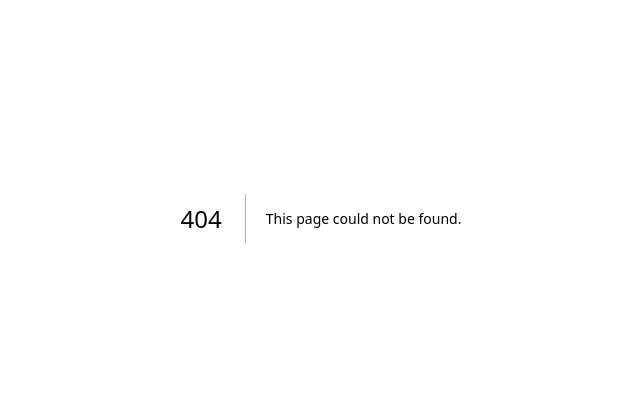
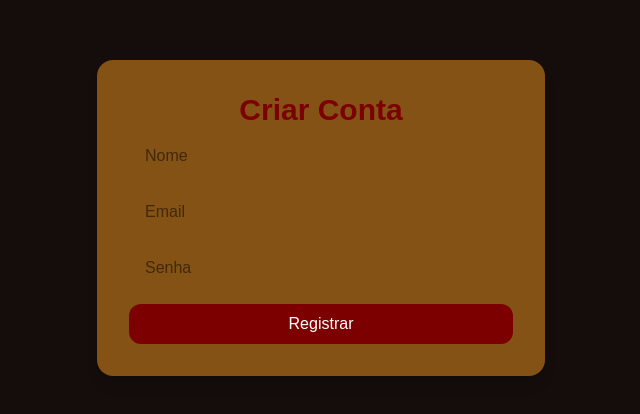
Before and after one commit to dev-pedr0/dark-heresy-rpg, a Next.js app: page /register in a window 1280 px wide. Before the commit this address had no page. Shown: the part 182-596 px from the top of the page, without its empty margins (319-959 px from the left). Built offline with nearby package versions, Linux system fonts and the light colour scheme.

Commit message:
Login com github, google, email e registro com email e senha. Todos ok

```diff
--- /dev/null
+++ b/src/app/api/register/route.ts
@@ -0,0 +1,41 @@
+import { PrismaClient } from "@prisma/client";
+import bcrypt from "bcryptjs";
+import { NextResponse } from "next/server";
+
+const prisma = new PrismaClient();
+
+export async function POST(req: Request) {
+    try {
+        const { name, email, password } = await req.json();
+
+        if (!name || !email || !password) {
+            return NextResponse.json(
+                { message: "Todos os campos são obrigatórios." },
+                { status: 400 },
+            );
+        }
+
+        const existingUser = await prisma.user.findUnique({ where: { email }});
+        if (existingUser) {
+            return NextResponse.json(
+                { message: "Este email já está cadastrado." },
+                { status: 400 },
+            );
+        }
+
+        const hashedPassword = await bcrypt.hash(password, 10);
+
+        await prisma.user.create({
+            data: {
+                name,
+                email,
+                hashedPassword,
+            },
+        });
+
+        return NextResponse.json({ message: "Usuário criado com sucesso!" }, { status: 201 });
+    } catch (error) {
+        console.error("Erro ao registrar usuário:", error);
+        return NextResponse.json({ message: "Erro interno do servidor." }, { status: 500 });
+    }
+}
--- /dev/null
+++ b/src/app/dashboard/page.tsx
@@ -0,0 +1,39 @@
+"use client";
+
+import { signOut, useSession } from "next-auth/react";
+import { redirect, useRouter } from "next/navigation";
+import { useEffect } from "react";
+
+
+export default function DashboardPage() {
+    const { data: session, status } = useSession();
+    const router = useRouter();
+
+    useEffect(() => {
+        if (status === "unauthenticated") {
+            router.push("/login");
+        }
+    }, [status, router]);
+
+    if (status === "loading") {
+        return <p className="text-white">Carregando...</p>;
+    }
+
+    return (
+        <div className="min-h-screen flex flex-col items-center justify-center bg-[#140D0B] text-white p-4">
+            <h1 className="text-4xl font-bold mb-4 text-[#FCB02D]">Bem-vindo ao Painel</h1>
+            <div className="bg-[#835214] p-6 rounded-xl shadow-lg w-full max-w-lg text-center space-y-4">
+                <p>👤 Nome: <strong>{session?.user?.name}</strong></p>
+                <p>📧 Email: <strong>{session?.user?.email}</strong></p>
+                <p>🆔 ID: <strong>{session?.user?.id}</strong></p>
+
+                <button
+                    onClick={() => signOut({ callbackUrl: "/login" })}
+                    className="mt-6 bg-[#FCB02D] text-black font-semibold px-6 py-3 rounded-xl hover:bg-yellow-500 transition"
+                >
+                    Sair
+                </button>
+            </div>
+        </div>
+    );
+}
--- a/src/app/login/page.tsx
+++ b/src/app/login/page.tsx
@@ -1,6 +1,7 @@
 "use client";
 
 import { signIn, useSession } from "next-auth/react";
+import Link from "next/link";
 import { useRouter } from "next/navigation";
 import { useEffect, useState } from "react";
 
@@ -81,6 +82,13 @@ export default function LoginPage() {
                             Entrar com Email e Senha
                         </button>
                     </form>
+
+                    <Link
+                        href="/register"
+                        className="bg-[#FCB02D] text-black px-6 py-3 rounded-xl font-semibold hover:bg-yellow-500 transition"
+                    >
+                        Crie sua Conta
+                    </Link>
                 </div>
             </div>
         </div>
--- /dev/null
+++ b/src/app/register/page.tsx
@@ -0,0 +1,73 @@
+"use client"
+
+import { useRouter } from "next/navigation"
+import { useState } from "react";
+
+export default function ResgisterPage() {
+    const router = useRouter();
+    const [name, setName] = useState("");
+    const [email, setEmail] = useState("");
+    const [password, setPassword] = useState("");
+    const [error, setError] = useState("");
+
+    const handleRegister = async (e: React.FormEvent) => {
+        e.preventDefault();
+        setError("");
+
+        const res = await fetch("/api/register", {
+            method: "POST",
+            headers: {"Content-Type": "application/json"},
+            body: JSON.stringify({name, email, password}),
+        });
+
+        const data = await res.json();
+
+        if (!res.ok) {
+            setError(data.message || "Erro ao registrar.");
+        } else {
+            router.push("/login");
+        }
+    };
+
+    return (
+        <div className="min-h-screen flex items-center justify-center bg-[#140D0B] text-white">
+            <form
+                onSubmit={handleRegister}
+                className="bg-[#835214] p-8 rounded-2xl shadow-lg w-full max-w-md text-center space-y-4"
+            >
+                <h1 className="text-3xl font-bold mb-2 text-[#7D0000]">Criar Conta</h1>
+                <input
+                    type="text"
+                    placeholder="Nome"
+                    value={name}
+                    onChange={(e) => setName(e.target.value)}
+                    className="w-full px-4 py-2 rounded-md text-black"
+                    required
+                />
+                <input
+                    type="email"
+                    placeholder="Email"
+                    value={email}
+                    onChange={(e) => setEmail(e.target.value)}
+                    className="w-full px-4 py-2 rounded-md text-black"
+                    required
+                />
+                <input
+                    type="password"
+                    placeholder="Senha"
+                    value={password}
+                    onChange={(e) => setPassword(e.target.value)}
+                    className="w-full px-4 py-2 rounded-md text-black"
+                    required
+                />
+                {error && <p className="text-red-300 text-sm">{error}</p>}
+                <button
+                    type="submit"
+                    className="bg-[#7D0000] text-white px-4 py-2 w-full rounded-xl hover:bg-red-800 transition"
+                >
+                    Registrar
+                </button>
+            </form>
+        </div>
+    );
+}
--- a/src/lib/Auth.ts
+++ b/src/lib/Auth.ts
@@ -51,6 +51,7 @@ providers: [
         },
     }),
 ],
+debug: true,
 session: {
     strategy: "jwt",
 },
```
Also changed, not shown: 1 other file (tests, documents, lock files or other folders).
